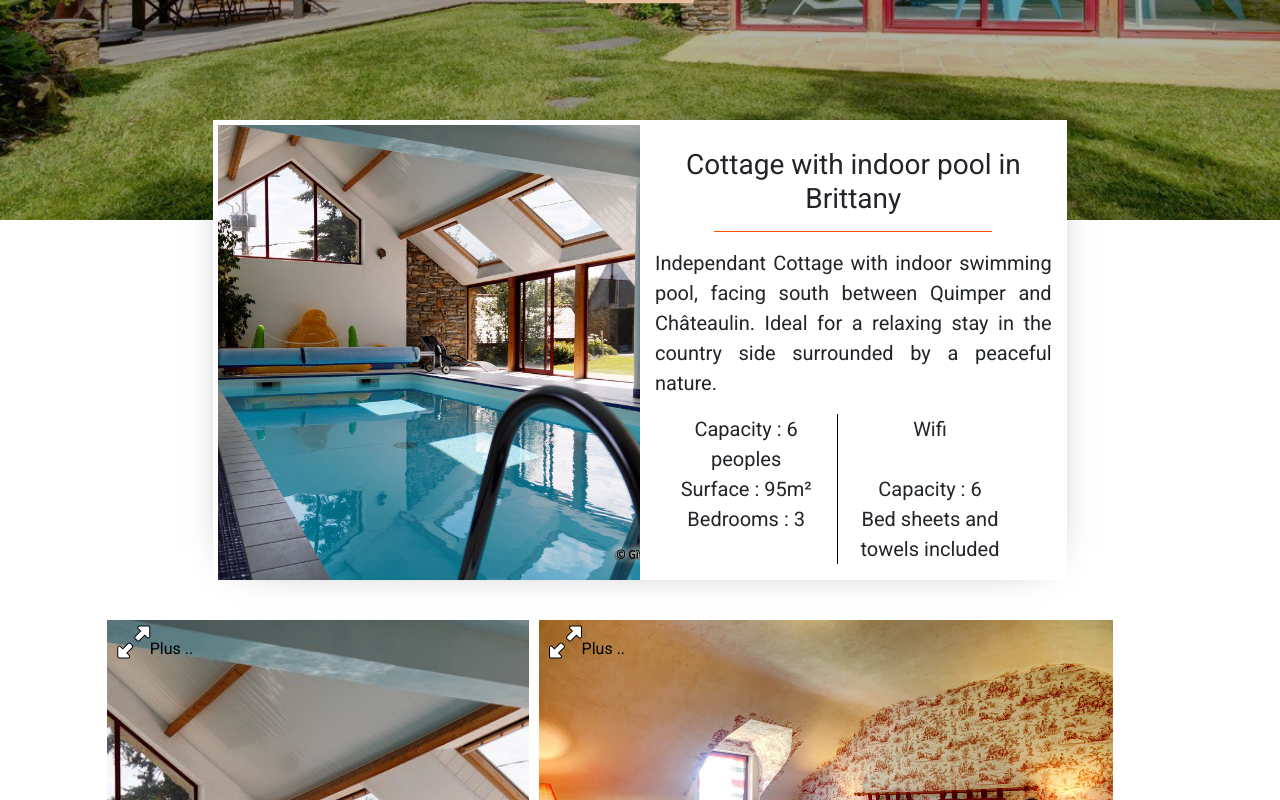
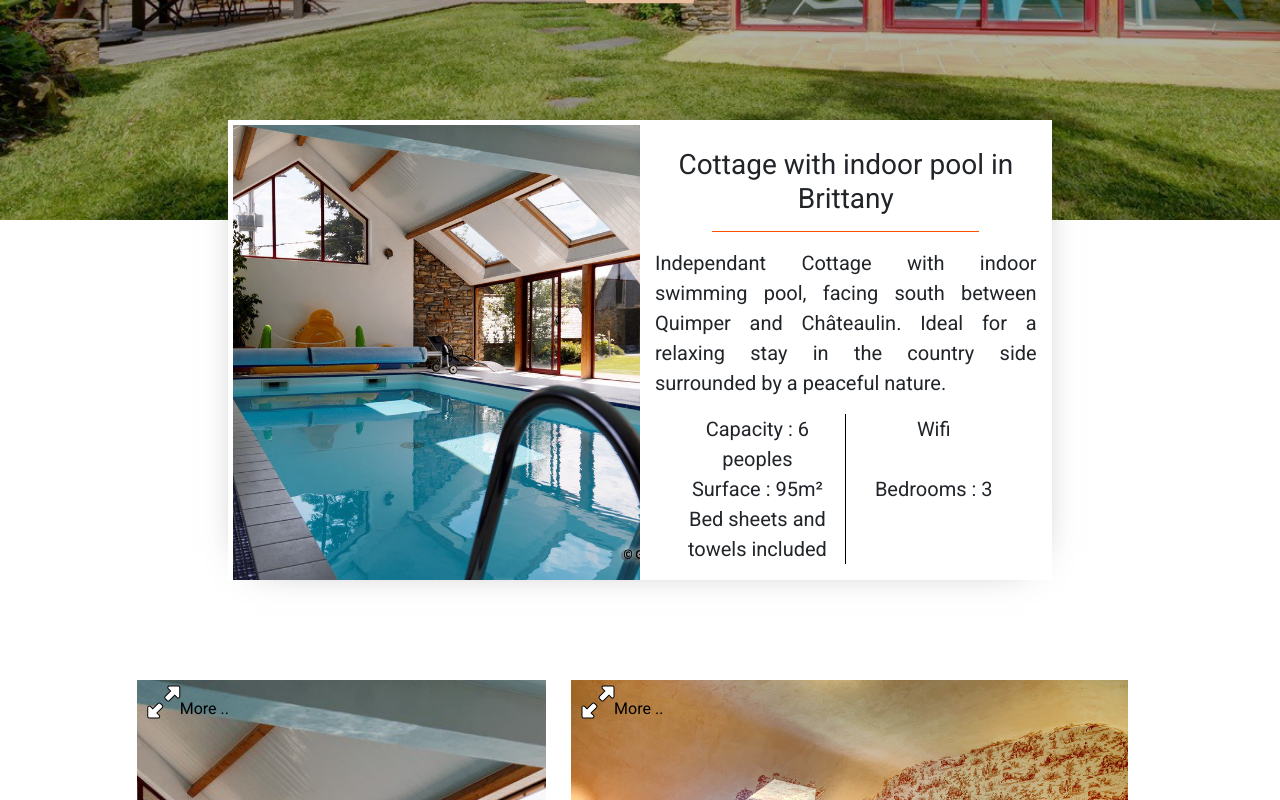
Before and after one commit to antoine-gannat/gite-website, a React (Create React App) app: page / in a window 1280 px wide. Shown: the part 420-1220 px from the top of the page. Built offline with nearby package versions, Linux system fonts and the light colour scheme.

Commit message:
wip slideshow

```diff
--- a/src/components/Galery/Galery.strings.json
+++ b/src/components/Galery/Galery.strings.json
@@ -1,4 +1,8 @@
 {
-  "FR": {},
-  "EN": {}
+  "FR": {
+    "more": "Plus"
+  },
+  "EN": {
+    "more": "More"
+  }
 }
--- a/src/components/Galery/Galery.styles.css
+++ b/src/components/Galery/Galery.styles.css
@@ -77,7 +77,7 @@
 }
 
 .galery .prev {
-  left: -15px;
+  left: 0px;
 }
 
 .page-container {
--- a/src/components/Galery/Galery.web.tsx
+++ b/src/components/Galery/Galery.web.tsx
@@ -4,16 +4,20 @@
 import * as React from "react";
 import { translateComponent } from "../Translation/Translator";
 import "./Galery.styles.css";
+import SlideShow from "./SlideShow/SlideShow.web";
 
-const expandButton = (
-  <button className="expand-button">
-    <i className="fas fa-expand-alt fa-2x"></i>Plus ..
-  </button>
-);
+function Galery(props: DefaultPropsWithTranslation): JSX.Element {
+  const translate = props.translate;
+  const [page, setPage] = React.useState(0);
+  const [slide, setSlide] = React.useState<string | null>(null);
+  const nbPages = 2;
+  const expandButton = (
+    <button className="expand-button">
+      <i className="fas fa-expand-alt fa-2x"></i>
+      {translate("more")} ..
+    </button>
+  );
 
-function Galery({ translate }: DefaultPropsWithTranslation): JSX.Element {
-  const [page, setPage] = React.useState(0);
-  const nbPages = 2;
   const pages: JSX.Element[] = [
     <div key="galery-page-1" className="page-container row">
       <div className="vertical-img left col-5">
@@ -21,6 +25,7 @@
           src="/images/pool/picture_1.jpg"
           role="button"
           alt={translate("poolAlt")}
+          onClick={() => setSlide("pool")}
         />
         {expandButton}
       </div>
@@ -30,6 +35,7 @@
             src="/images/bedrooms/picture_6.jpg"
             role="button"
             alt={translate("bedroomAlt")}
+            onClick={() => setSlide("bedrooms")}
           />
           {expandButton}
         </div>
@@ -38,6 +44,7 @@
             src="/images/outdoor/picture_3.jpg"
             role="button"
             alt={translate("outdoorAlt")}
+            onClick={() => setSlide("outdoor")}
           />
           {expandButton}
         </div>
@@ -50,6 +57,7 @@
             src="/images/kitchen/picture_1.jpg"
             role="button"
             alt={translate("kitchenAlt")}
+            onClick={() => setSlide("kitchen")}
           />
           {expandButton}
         </div>
@@ -58,6 +66,7 @@
             src="/images/environment/picture_1.jpg"
             role="button"
             alt={translate("environmentAlt")}
+            onClick={() => setSlide("environment")}
           />
           {expandButton}
         </div>
@@ -67,6 +76,7 @@
           src="/images/dining-room/picture_1.jpg"
           role="button"
           alt={translate("diningRoomAlt")}
+          onClick={() => setSlide("dining-room")}
         />
         {expandButton}
       </div>
@@ -74,7 +84,10 @@
   ];
 
   return (
-    <section id="galery" className="col-10 offset-1">
+    <section
+      id="galery"
+      className="col-sm-12 col-lg-10 col-md-10 offset-lg-1 offset-md-1"
+    >
       <div className="galery row col-12">
         <button
           className="prev"
@@ -91,9 +104,13 @@
         >
           <i className="fas fa-chevron-right fa-2x"></i>
         </button>
+        {slide && <SlideShow {...props} imagesUrl={slide} />}
       </div>
     </section>
   );
 }
 
-export default translateComponent(Galery, [strings, defaultStrings]);
+export default translateComponent<DefaultPropsWithTranslation>(Galery, [
+  strings,
+  defaultStrings,
+]);
--- /dev/null
+++ b/src/components/Galery/SlideShow/SlideShow.styles.css
@@ -0,0 +1,9 @@
+.slideshow {
+  position: fixed;
+  width: 100%;
+  height: 100%;
+}
+
+.slideshow .darkener {
+  background: rgba(0, 0, 0, 0.8);
+}
--- /dev/null
+++ b/src/components/Galery/SlideShow/SlideShow.web.tsx
@@ -0,0 +1,18 @@
+import { DefaultPropsWithTranslation } from "../../../types/props";
+import * as React from "react";
+import { translateComponent } from "../../Translation/Translator";
+import "./SlideShow.styles.css";
+
+type SlideShowProps = DefaultPropsWithTranslation & {
+  imagesUrl?: string;
+};
+
+function SlideShow(props: SlideShowProps): JSX.Element {
+  return (
+    <div className="slideshow">
+      <div className="darkener"></div>
+    </div>
+  );
+}
+
+export default translateComponent(SlideShow, []);
--- a/src/components/PresentationCard/PresentationCard.styles.css
+++ b/src/components/PresentationCard/PresentationCard.styles.css
@@ -1,11 +1,12 @@
 .presentation-card-container {
   position: relative;
-  height: 400px;
+  height: auto;
+  width: auto;
 }
 
 .presentation-card-container > div {
   padding: 0;
-  position: absolute;
+  position: relative;
   top: -100px;
   background-color: rgb(255, 255, 255);
   -webkit-box-shadow: 0px 0px 44px -29px rgba(0, 0, 0, 0.75);
--- a/src/components/PresentationCard/PresentationCard.web.tsx
+++ b/src/components/PresentationCard/PresentationCard.web.tsx
@@ -34,9 +34,6 @@
                 <span>{translate("surface")} : 95m² </span>
               </li>
               <li className="col-6">
-                <span>{translate("capacity")} : 6 </span>
-              </li>
-              <li className="col-6">
                 <span>{translate("bedrooms")} : 3 </span>
               </li>
               <li className="col-6">
--- a/src/components/Translation/Translator.ts
+++ b/src/components/Translation/Translator.ts
@@ -1,5 +1,5 @@
 import { StringsObject, TranslateLanguage } from "../../types/translate";
-import { DefaultProps, DefaultPropsWithTranslation } from "../../types/props";
+import { DefaultProps, TranslationProps } from "../../types/props";
 
 class Translator {
   language: TranslateLanguage;
@@ -19,8 +19,8 @@
   }
 }
 
-export function translateComponent(
-  Component: (p: DefaultPropsWithTranslation) => JSX.Element,
+export function translateComponent<T>(
+  Component: (p: T & TranslationProps) => JSX.Element,
   stringsArr: StringsObject[]
 ) {
   let strings = { EN: {}, FR: {} };
@@ -28,7 +28,7 @@
     Object.assign(strings["FR"], string.FR);
     Object.assign(strings["EN"], string.EN);
   });
-  return function translatedComponent(props: DefaultProps): JSX.Element {
+  return function translatedComponent(props: T & DefaultProps): JSX.Element {
     const translator = new Translator(props.language, strings);
     return Component({
       ...props,
--- a/src/index.styles.css
+++ b/src/index.styles.css
@@ -4,3 +4,8 @@
   scroll-behavior: smooth;
   margin-bottom: 300px;
 }
+
+.row {
+  margin-left: 0;
+  margin-right: 0;
+}
--- /dev/null
+++ b/src/react-app-env.d.ts
@@ -0,0 +1 @@
+/// <reference types="react-scripts" />
--- a/src/types/props.d.ts
+++ b/src/types/props.d.ts
@@ -2,6 +2,8 @@
   language: TranslateLanguage;
 };
 
-export type DefaultPropsWithTranslation = DefaultProps & {
+export type DefaultPropsWithTranslation = DefaultProps & TranslationProps;
+
+export type TranslationProps = {
   translate: (key: string) => string;
 };
```
